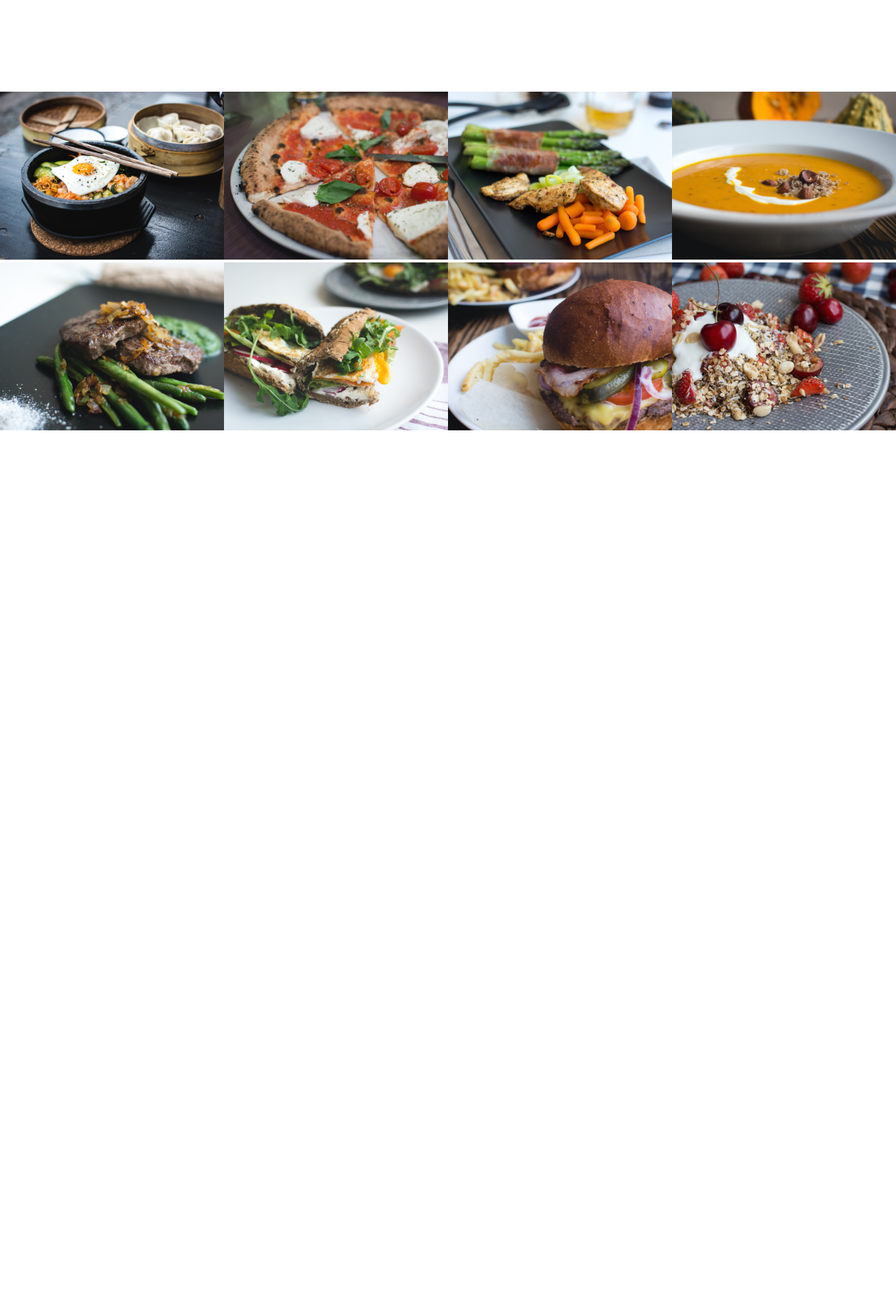
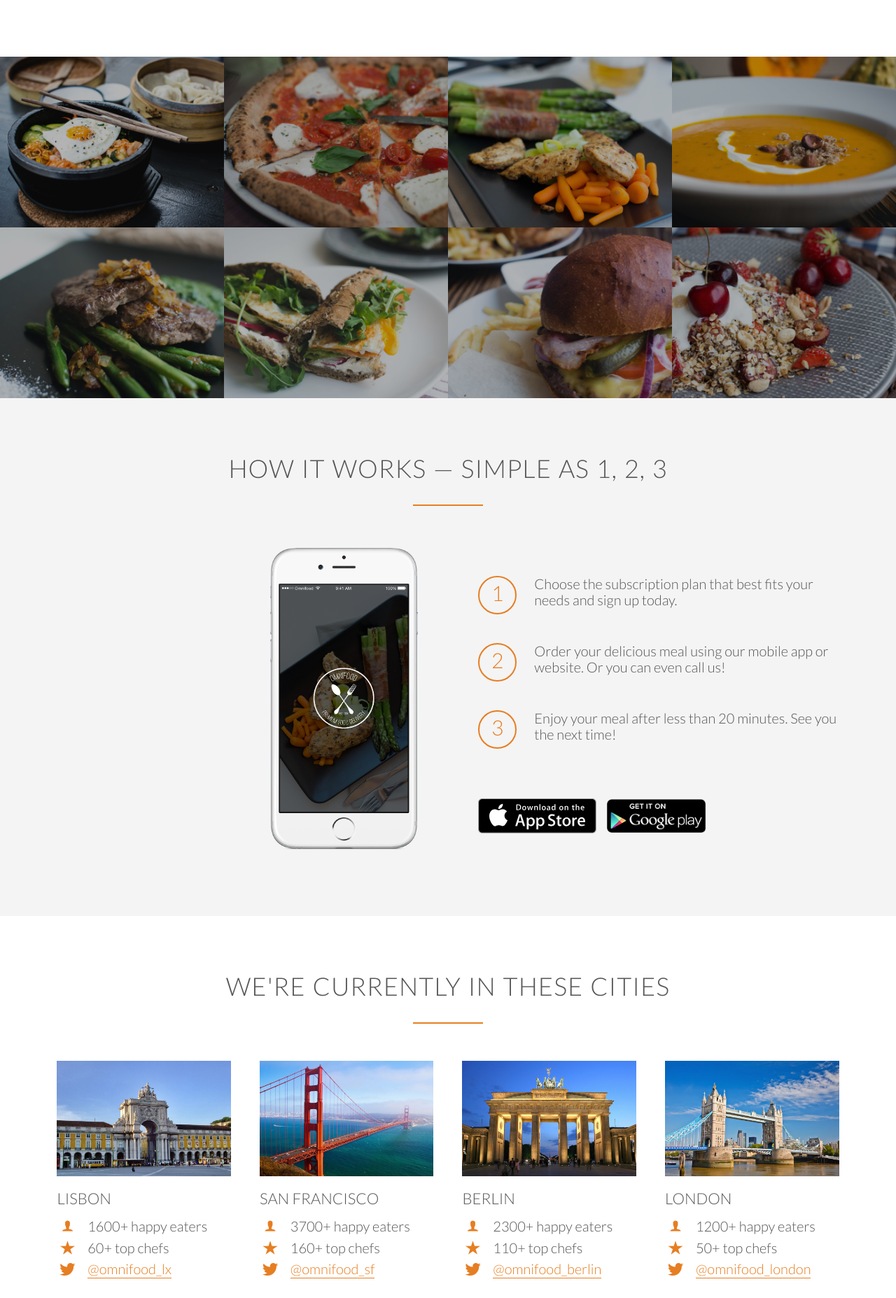
Before and after one commit to htr0271087/omnifood, a PHP site: page / in a window 1280 px wide. Shown: the part 1458-3313 px from the top of the page at 70% size. Before the commit the page ends 2073 px from the top, so only its background shows below. Run offline with PHP 8.4, Linux system fonts and the light colour scheme.

Commit message:
add sig-up, cities section

```diff
--- a/index.html
+++ b/index.html
@@ -5,7 +5,7 @@
         <link rel="stylesheet" type="text/css" href="vendors/css/grid.css" />
         <link rel="stylesheet" type="text/css" href="https://cdnjs.cloudflare.com/ajax/libs/ionicons/2.0.1/css/ionicons.css">
         <link rel="stylesheet" type="text/css" href="resources/css/style.css" />
-        <link href='http://fonts.googleapis.com/css?family=Lato:100,300,400,300italic' rel='stylesheet' type='text/css'>
+        <link href="https://fonts.googleapis.com/css?family=Lato:100,300,300i,400&display=swap" rel="stylesheet" type='text/css'>
         <title>Omnifood</title>
     </head>
     <body>
@@ -67,7 +67,7 @@
             </div>
         </section>
         <section class="section-meals">
-            <ul class="meals-showcase">
+            <ul class="meals-showcase clearfix">
                 <li>
                     <figure class="meal-photo">
                         <img src="resources/img/1.jpg" alt="Korean bibimbap with egg and vegetables" />
@@ -89,7 +89,7 @@
                     </figure>
                 </li>
             </ul>
-            <ul class="meals-showcase">
+            <ul class="meals-showcase clearfix">
                 <li>
                     <figure class="meal-photo">
                         <img src="resources/img/5.jpg" alt="Paleo beef steak with vegetables" />
@@ -112,5 +112,211 @@
                 </li>
             </ul>
         </section>
+
+        <section class="section-steps">
+            <div class="row">
+                <h2>How it works &mdash; Simple as 1, 2, 3</h2>
+            </div>
+            <div class="row">
+                <div class="col span-1-of-2 steps-box">
+                    <img src="resources/img/app-iPhone.png" alt="Ominifood app on iPhone" class="app-screen" />
+                </div>
+                <div class="col span-1-of-2 steps-box">
+                    <div class="works-step">
+                        <div>1</div>
+                        <p>Choose the subscription plan that best fits your needs and sign up today.</p>
+                    </div>
+                    <div class="works-step">
+                        <div>2</div>
+                        <p>Order your delicious meal using our mobile app or website. Or you can even call us!</p>
+                    </div>
+                    <div class="works-step">
+                        <div>3</div>
+                        <p>Enjoy your meal after less than 20 minutes. See you the next time!</p>
+                    </div>
+                    <a href="#" class="btn-app">
+                        <img src="resources/img/download-app.svg" alt="App Store Button" />
+                    </a>
+                    <a href="#" class="btn-app">
+                        <img src="resources/img/download-app-android.png" alt="Play Store Button" />
+                    </a>
+                </div>
+            </div>
+        </section>
+
+        <section class="section-cities">
+            <div class="row">
+                <h2>We're currently in these cities</h2>
+            </div>
+            <div class="row">
+                <div class="col span-1-of-4 box">
+                    <img src="resources/img/lisbon-3.jpg" alt="Lisbon" />
+                    <h3>Lisbon</h3>
+                    <div class="city-feature">
+                        <i class="ion-ios-person icon-small"></i>
+                        1600+ happy eaters
+                    </div>
+                    <div class="city-feature">
+                        <i class="ion-ios-star icon-small"></i>
+                        60+ top chefs
+                    </div>
+                    <div class="city-feature">
+                        <i class="ion-social-twitter icon-small"></i>
+                        <a href="#">@omnifood_lx</a>
+                    </div>
+                </div>
+                <div class="col span-1-of-4 box">
+                    <img src="resources/img/san-francisco.jpg" alt="San Francisco" />
+                    <h3>San Francisco</h3>
+                    <div class="city-feature">
+                        <i class="ion-ios-person icon-small"></i>
+                        3700+ happy eaters
+                    </div>
+                    <div class="city-feature">
+                        <i class="ion-ios-star icon-small"></i>
+                        160+ top chefs
+                    </div>
+                    <div class="city-feature">
+                        <i class="ion-social-twitter icon-small"></i>
+                        <a href="#">@omnifood_sf</a>
+                    </div>
+                </div>
+                <div class="col span-1-of-4 box">
+                    <img src="resources/img/berlin.jpg" alt="Berlin" />
+                    <h3>Berlin</h3>
+                    <div class="city-feature">
+                        <i class="ion-ios-person icon-small"></i>
+                        2300+ happy eaters
+                    </div>
+                    <div class="city-feature">
+                        <i class="ion-ios-star icon-small"></i>
+                        110+ top chefs
+                    </div>
+                    <div class="city-feature">
+                        <i class="ion-social-twitter icon-small"></i>
+                        <a href="#">@omnifood_berlin</a>
+                    </div>
+                </div>
+                <div class="col span-1-of-4 box">
+                    <img src="resources/img/london.jpg" alt="London" />
+                    <h3>London</h3>
+                    <div class="city-feature">
+                        <i class="ion-ios-person icon-small"></i>
+                        1200+ happy eaters
+                    </div>
+                    <div class="city-feature">
+                        <i class="ion-ios-star icon-small"></i>
+                        50+ top chefs
+                    </div>
+                    <div class="city-feature">
+                        <i class="ion-social-twitter icon-small"></i>
+                        <a href="#">@omnifood_london</a>
+                    </div>
+                </div>
+            </div>
+        </section>
+
+        <section class="section-testimonials">
+            <div class="row">
+                <h2>Our customers can't live without us</h2>
+            </div>
+            <div class="row">
+                <div class="col span-1-of-3">
+                    <blockquote>
+                        Omnifood is just awesome! I just launched a startup which leaves me with no time for cooking, so Omnifood is a life-saver. Now that I got used to it, I couldn't live without my daily meals!
+                        <cite>
+                            <img src="resources/img/customer-1.jpg" />
+                            Alberto Duncan
+                        </cite>
+                    </blockquote>
+                </div>
+                <div class="col span-1-of-3">
+                    <blockquote>
+                        Inexpensive, healthy and great-tasting meals, delivered right to my home. We have lots of food delivery here in Lisbon, but no one comes even close to Omifood. Me and my family are so in love!
+                        <cite>
+                            <img src="resources/img/customer-2.jpg" />
+                            Joana Silva
+                        </cite>
+                    </blockquote>
+                </div>
+                <div class="col span-1-of-3">
+                    <blockquote>
+                        I was looking for a quick and easy food delivery service in San Franciso. I tried a lot of them and ended up with Omnifood. Best food delivery service in the Bay Area. Keep up the great work!
+                        <cite>
+                            <img src="resources/img/customer-3.jpg" />
+                            Milton Chapman
+                        </cite>
+                    </blockquote>
+                </div>
+            </div>
+        </section>
+
+        <section class="section-plans">
+            <div class="row">
+                <h2>Start eating healthy today</h2>
+            </div>
+            <div class="row">
+                <div class="col span-1-of-3">
+                    <div class="plan-box">
+                        <div>
+                            <h3>Premium</h3>
+                            <p class="plan-price">399$ <span>/ month</span></p>
+                            <p class="plan-price-meal">That’s only 13.30$ per meal</p>
+                        </div>
+                        <div>
+                            <ul>
+                                <li><i class="ion-ios-checkmark-empty icon-small"></i>1 meal every day</li>
+                                <li><i class="ion-ios-checkmark-empty icon-small"></i>Order 24/7</li>
+                                <li><i class="ion-ios-checkmark-empty icon-small"></i>Access to newest creations</li>
+                                <li><i class="ion-ios-checkmark-empty icon-small"></i>Free delivery</li>
+                            </ul>
+                        </div>
+                        <div>
+                            <a href="#" class="btn btn-full">Sign up now</a>
+                        </div>
+                    </div>
+                </div>
+                <div class="col span-1-of-3">
+                    <div class="plan-box">
+                        <div>
+                            <h3>Pro</h3>
+                            <p class="plan-price">149$ <span>/ month</span></p>
+                            <p class="plan-price-meal">That’s only 14.90$ per meal</p>
+                        </div>
+                        <div>
+                            <ul>
+                                <li><i class="ion-ios-checkmark-empty icon-small"></i>1 meal 10 days/month</li>
+                                <li><i class="ion-ios-checkmark-empty icon-small"></i>Order 24/7</li>
+                                <li><i class="ion-ios-checkmark-empty icon-small"></i>Access to newest creations</li>
+                                <li><i class="ion-ios-checkmark-empty icon-small"></i>Free delivery</li>
+                            </ul>
+                        </div>
+                        <div>
+                            <a href="#" class="btn btn-ghost">Sign up now</a>
+                        </div>
+                    </div>
+                </div>
+                <div class="col span-1-of-3">
+                    <div class="plan-box">
+                        <div>
+                            <h3>Starter</h3>
+                            <p class="plan-price">19$ <span>/ meal</span></p>
+                            <p class="plan-price-meal">&nbsp;</p>
+                        </div>
+                        <div>
+                            <ul>
+                                <li><i class="ion-ios-checkmark-empty icon-small"></i>1 meal</li>
+                                <li><i class="ion-ios-checkmark-empty icon-small"></i>Order from 8 am to 12 pm</li>
+                                <li><i class="ion-ios-close-empty icon-small"></i></li>
+                                <li><i class="ion-ios-checkmark-empty icon-small"></i>Free delivery</li>
+                            </ul>
+                        </div>
+                        <div>
+                            <a href="#" class="btn btn-ghost">Sign up now</a>
+                        </div>
+                    </div>
+                </div>
+            </div>
+        </section>
     </body>
 </html>
--- a/resources/css/style.css
+++ b/resources/css/style.css
@@ -20,6 +20,14 @@ html {
     text-rendering: optimizeLegibility;
 }
 
+.clearfix { zoom: 1; }
+.clearfix:after {
+    content: '.';
+    clear: both;
+    display: block;
+    height: 0;
+    visibility: hidden;
+}
 
 /* ------------------------------------------------- */
 /* REUSABLE COMPONENTS */
@@ -98,6 +106,37 @@ h3 {
     margin-bottom: 10px;
 }
 
+.icon-small {
+    display: inline-block;
+    width: 30px;
+    text-align: center;
+    color: #e67e22;
+    font-size: 120%;
+    margin-right: 10px;
+
+    /* secrets to align text and icons */
+    line-height: 120%;
+    vertical-align: middle;
+    margin-top: -5px;
+}
+
+/* -------- LINKS ---------- */
+
+a:link,
+a:visited {
+    color: #e67e22;
+    text-decoration: none;
+    padding-bottom: 1px;
+    border-bottom: 1px solid #e67e22;
+    transition: border-bottom 0.2s, color 0.2s;
+}
+
+a:hover,
+a:active {
+    color: #555;
+    border-bottom: 1px solid transparent;
+}
+
 /* -------- BUTTONS ---------- */
 .btn:link,
 .btn:visited {
@@ -114,7 +153,7 @@ h3 {
     background-color: #e67e22;
     border: 1px solid #e67e22;
     color: #fff;
-    margin: 15px;
+    margin-right: 15px;
 }
 
 .btn-ghost:link,
@@ -148,6 +187,7 @@ header {
     background-size: cover;
     background-position: center;
     height: 100vh;
+    background-attachment: fixed;
 }
 
 .hero-text-box {
@@ -193,8 +233,21 @@ header {
 }
 
 /* ------------------------------------------------- */
+/* FEATURES */
+/* ------------------------------------------------- */
+
+.section-features .long-copy {
+    margin-bottom: 30px;
+}
+
+/* ------------------------------------------------- */
 /* MEALS */
 /* ------------------------------------------------- */
+
+.section-meals {
+    padding: 0;
+}
+
 .meals-showcase {
     list-style: none;
     width: 100%;
@@ -209,9 +262,187 @@ header {
 .meal-photo {
     width: 100%;
     margin: 0;
+    overflow: hidden;
+    background-color: #000;
 }
 
 .meal-photo img {
+    opacity: 0.7;
     width: 100%;
     height: auto;
+    transform: scale(1.15);
+    transition: transform 0.5s, opacity 0.5s;
 }
+
+.meal-photo img:hover {
+    opacity: 1;
+    transform: scale(1.03);
+}
+
+/* ------------------------------------------------- */
+/* HOW IT WORKS */
+/* ------------------------------------------------- */
+
+.section-steps {
+    background-color: #f4f4f4;
+}
+
+.steps-box:first-child {
+    text-align: right;
+    padding-right: 3%;
+    margin-top: 30px;
+}
+
+.steps-box:last-child {
+    padding-left: 3%;
+    margin-top: 70px;
+}
+
+.app-screen {
+    width: 40%;
+}
+
+.works-step {
+    margin-bottom: 50px;
+}
+
+.works-step:last-of-type {
+    margin-bottom: 80px;
+}
+
+.works-step div {
+    color: #e67e22;
+    border: 2px solid #e67e22;
+    display: inline-block;
+    border-radius: 50%;
+    height: 55px;
+    width: 55px;
+    text-align: center;
+    padding: 5px;
+    float: left;
+    font-size: 150%;
+    margin-right: 25px;
+}
+
+.btn-app:link,
+.btn-app:visited {
+    border: 0;
+}
+
+.btn-app img {
+    height: 50px;
+    width: auto;
+    margin-right: 10px;
+}
+
+/* ------------------------------------------------- */
+/* CITIES */
+/* ------------------------------------------------- */
+
+.box img {
+    width: 100%;
+    height: auto;
+    margin-bottom: 15px;
+}
+
+.city-feature {
+    margin-bottom: 5px;
+}
+
+/* ------------------------------------------------- */
+/* TESTIMONIALS */
+/* ------------------------------------------------- */
+
+.section-testimonials {
+    background-image: linear-gradient(rgba(0, 0, 0, 0.8), rgba(0, 0, 0, 0.8)), url(img/back-customers.jpg);
+    background-size: cover;
+    color: #fff;
+    background-attachment: fixed;
+}
+
+blockquote {
+    padding: 2%;
+    font-style: italic;
+    line-height: 145%;
+    position: relative;
+    margin-top: 40px;
+}
+
+blockquote:before {
+    content: "\201C";
+    font-size: 500%;
+    display: block;
+    position: absolute;
+    top: -5px;
+    left: -5px;
+}
+
+cite {
+    font-size: 90%;
+    margin-top: 25px;
+    display: block;
+}
+
+cite img {
+    height: 45px;
+    width: 45px;
+    border-radius: 50%;
+    margin-right: 10px;
+    vertical-align: middle;
+}
+
+/* ------------------------------------------------- */
+/* SIGN UP */
+/* ------------------------------------------------- */
+
+.section-plans {
+    background-color: #f4f4f4;
+}
+
+.plan-box {
+    background-color: #fff;
+    border-radius: 5px;
+    width: 90%;
+    margin-left: 5%;
+    box-shadow: 0 2px 2px #efefef;
+}
+
+.plan-box div {
+    padding: 15px;
+    border-bottom: 1px solid #e8e8e8;
+}
+
+.plan-box div:first-child {
+    background-color: #fcfcfc;
+    border-top-left-radius: 5px;
+    border-top-right-radius: 5px;
+}
+
+.plan-box div:last-child {
+    text-align: center;
+    border: 0;
+}
+
+.plan-price {
+    font-size: 300%;
+    margin-bottom: 10px;
+    font-weight: 300;
+    color: #e67e22;
+}
+
+.plan-price span {
+    font-size: 50%;
+    font-weight: 300;
+}
+
+.plan-price-meal {
+    font-size: 80%;
+}
+
+.plan-box ul {
+    list-style: none;
+}
+
+.plan-box ul li {
+    padding: 5px 0;
+}
```
Also changed, not shown: resources/css/img/back-customers.jpg (renamed from resources/img/back-customers.jpg).
